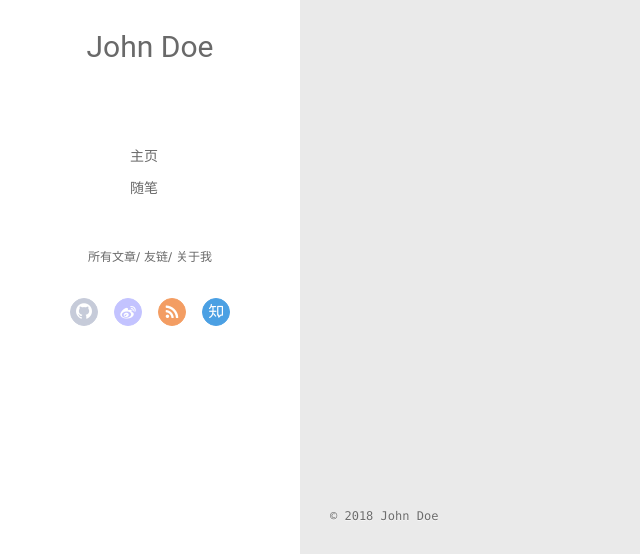
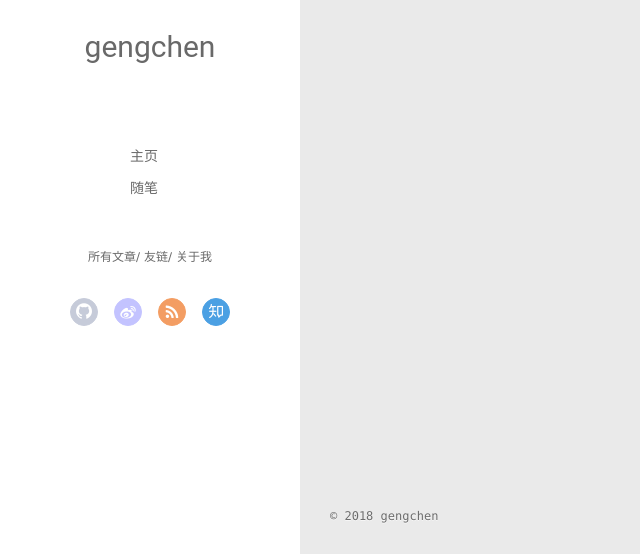
Before and after one commit to genggengchen/genggengchen.github.io, a plain HTML site: page archives/index.html in a window 1280 px wide. Shown: the part 243-797 px from the top of the page, 0-640 px from the left. Drawn offline with Linux system fonts and the light colour scheme; no server answers.

Commit message:
Site updated: 2018-10-13 23:23:57

```diff
--- a/archives/index.html
+++ b/archives/index.html
@@ -46,7 +46,7 @@
 			<img src="" class="js-avatar">
 		</a>
 		<hgroup>
-		  <h1 class="header-author"><a href="/">John Doe</a></h1>
+		  <h1 class="header-author"><a href="/">gengchen</a></h1>
 		</hgroup>
 
 
@@ -104,7 +104,7 @@
 				<img src="" class="js-avatar">
 			</div>
 			<hgroup>
-			  <h1 class="header-author js-header-author">John Doe</h1>
+			  <h1 class="header-author js-header-author">gengchen</h1>
 			</hgroup>
 
 
@@ -229,7 +229,7 @@
   <div class="outer">
     <div id="footer-info">
     	<div class="footer-left">
-    		&copy; 2018 John Doe
+    		&copy; 2018 gengchen
     	</div>
       	<div class="footer-right">
       		<a href="http://hexo.io/" target="_blank">Hexo</a>  Theme <a href="https://github.com/litten/hexo-theme-yilia" target="_blank">Yilia</a> by Litten
```
Also changed, not shown: 2018/09/24/hello-world/index.html (+3 -3 lines), 2018/09/24/my first blog/index.html (+3 -3 lines), archives/2018/09/index.html (+3 -3 lines), archives/2018/index.html (+3 -3 lines), index.html (+3 -3 lines).
